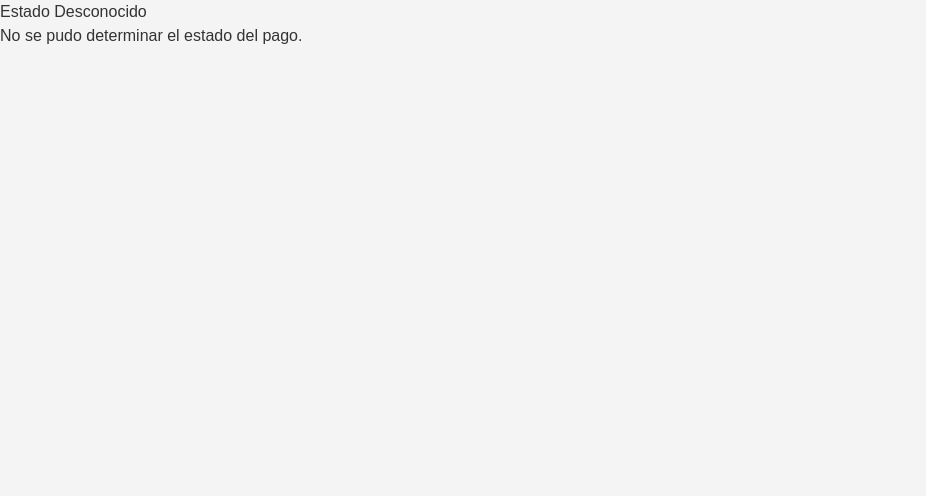
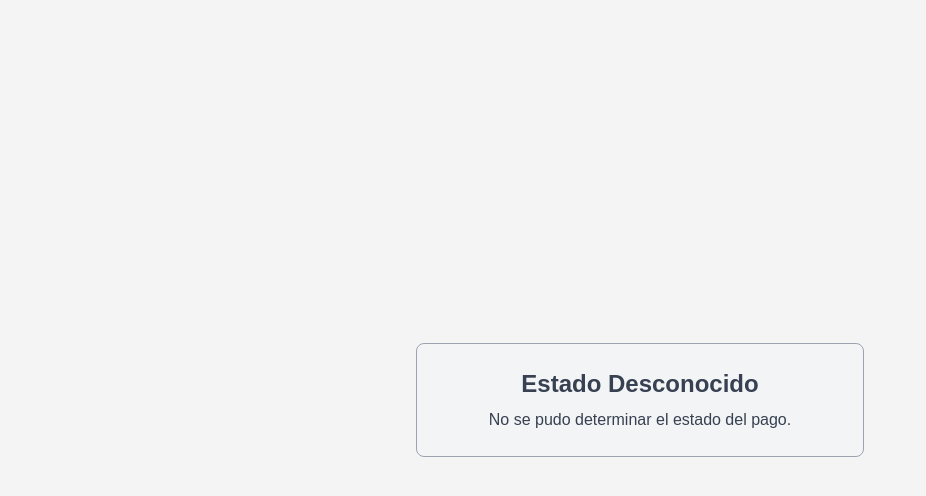
Before and after one commit to furiac3lta/ecommerce-angular, an Angular app: page /confirmacion-pago in a window 1280 px wide. Shown: the top 496 px of the page, without its empty margins (0-926 px from the left). Built offline with nearby package versions, Linux system fonts and the light colour scheme.

Commit message:
change styles in confirmation

```diff
--- a/src/app/components/confirmation/confirmation.component.html
+++ b/src/app/components/confirmation/confirmation.component.html
@@ -1,16 +1,18 @@
-<div *ngIf="status === 'success'">
-    <h1>¡Pago Exitoso!</h1>
+<div class="flex items-center justify-center min-h-screen">
+  <div *ngIf="status === 'success'" class="max-w-md w-full bg-green-100 border border-green-400 text-green-700 p-6 rounded-lg text-center">
+    <h1 class="text-2xl font-bold mb-2">¡Pago Exitoso!</h1>
     <p>Gracias por tu compra. Hemos recibido tu pago y estamos procesando tu pedido.</p>
   </div>
-  <div *ngIf="status === 'failure'">
-    <h1>Pago Fallido</h1>
+  <div *ngIf="status === 'failure'" class="max-w-md w-full bg-red-100 border border-red-400 text-red-700 p-6 rounded-lg text-center">
+    <h1 class="text-2xl font-bold mb-2">Pago Fallido</h1>
     <p>Lamentablemente, tu pago no fue procesado. Por favor, intenta nuevamente.</p>
   </div>
-  <div *ngIf="status === 'pending'">
-    <h1>Pago Pendiente</h1>
+  <div *ngIf="status === 'pending'" class="max-w-md w-full bg-yellow-100 border border-yellow-400 text-yellow-700 p-6 rounded-lg text-center">
+    <h1 class="text-2xl font-bold mb-2">Pago Pendiente</h1>
     <p>Tu pago está pendiente de confirmación. Te notificaremos una vez que esté confirmado.</p>
   </div>
-  <div *ngIf="status === 'unknown'">
-    <h1>Estado Desconocido</h1>
+  <div *ngIf="status === 'unknown'" class="max-w-md w-full bg-gray-100 border border-gray-400 text-gray-700 p-6 rounded-lg text-center">
+    <h1 class="text-2xl font-bold mb-2">Estado Desconocido</h1>
     <p>No se pudo determinar el estado del pago.</p>
   </div>
+</div>
```
